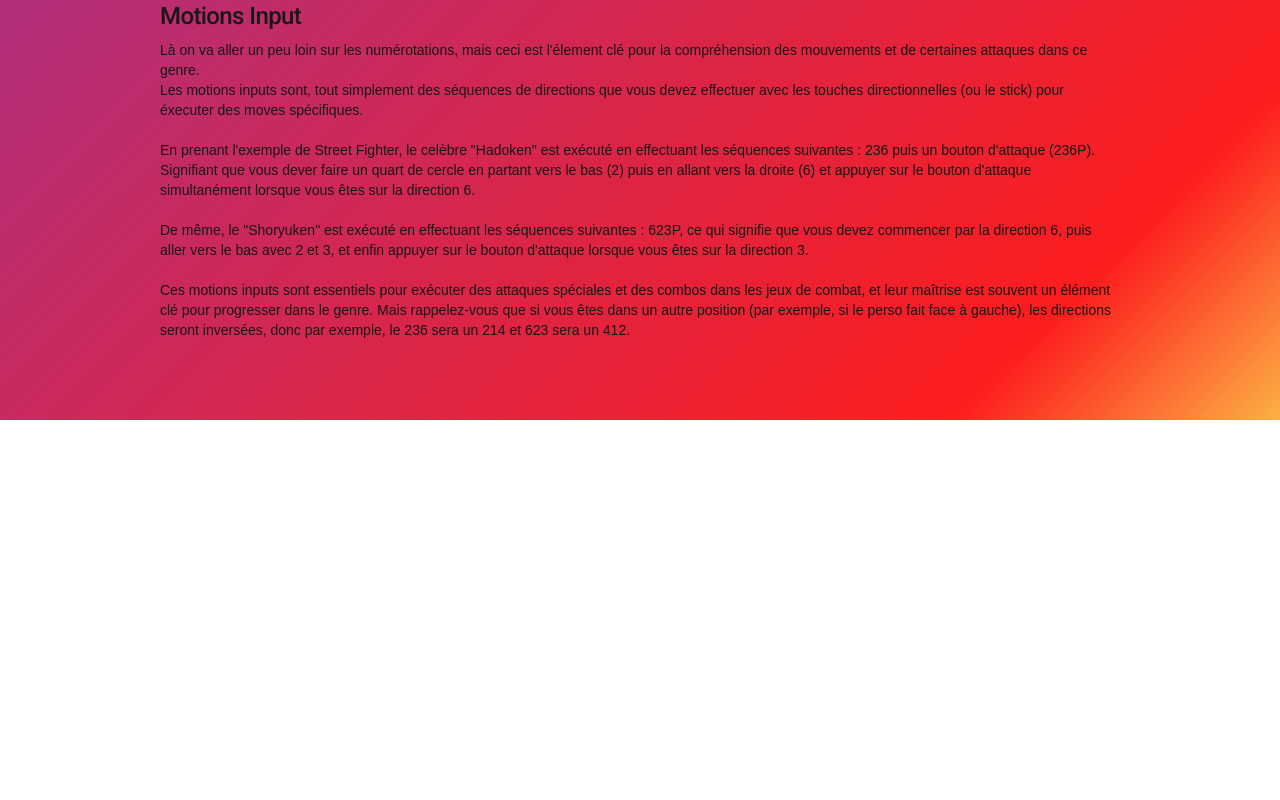
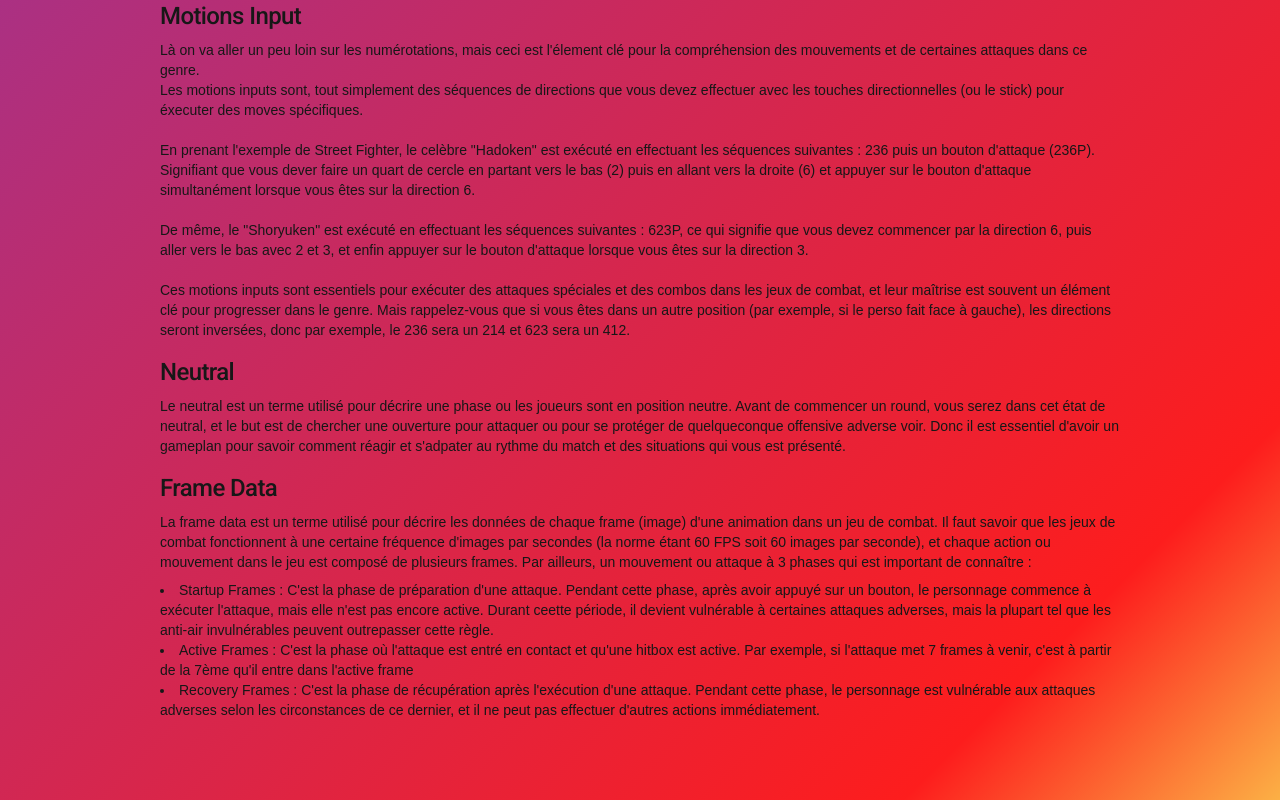
Before and after one commit to ndiayisma/ism-fgc-glossary, a Next.js app: page /beginner_guide in a window 1280 px wide. Shown: the part 821-1621 px from the top of the page. Before the commit the page ends 1241 px from the top, so only its background shows below. Built offline with nearby package versions, Linux system fonts and the light colour scheme; a web font is replaced by a local one.

Commit message:
Neutral & Frame Data

```diff
--- a/app/beginner_guide/page.tsx
+++ b/app/beginner_guide/page.tsx
@@ -14,10 +14,11 @@ export default function BeginnerGuide() {
                         Vous avez besoin d'aide pour comprendre les bases et mécanique du genre et voulez vour surpasser davantage et relevez les défis ?
                         Pas de panique, bien que je sais peu de choses, le but est d'essayer de vous aider à mieux comprendre les termes et mécaniques de base
                         pour que vous puissiez mieux apprécier les jeux de combats et la commu FGC.
-                        <br/><br/>
+                        <br /><br />
                         Par ailleurs, je vais metrre un une sorte de table de matières pour que vous navigiuez sur les définitions si vous voulez y refaire un tour
                         ou si vous voulez juste comprendre un terme en particulier.
                         <br></br>
+
 
                         <h2 className={`${roboto.className} text-2xl font-bold text-white-900 tracking-tight mt-4`}>Numérotation</h2>
                         <p className="mt-2 text-sm text-white-600">
@@ -25,11 +26,11 @@ export default function BeginnerGuide() {
                             (enfin peut être)
                             Si vous avez un clavier, vous avez sûrement des boutons situés tout à droite de 1 à 9, avec des boutons pour les opérations des maths (+, -, *, /),
                             un bouton pour le point (.) et un autre pour le 0.
-                            <br/><br/>
+                            <br /><br />
                             En numérotation, on utilise ces chiffres pour représenter les directions d'un stick de jeu de combat.
                             Le 5 représente la position neutre (stick au repos), tandis que les autres chiffres représentent les différentes directions :
                             Par exemple, 6 signifie avancer vers l'avant si le personnage fait face à droite, ou reculer si le personnage fait face à gauche.
-                            <br/><br/>
+                            <br /><br />
                             Voici une liste des directions associées à chaque chiffre :
                             <ul className="list-disc list-inside mt-2 text-white-600">
                                 <li>1 : Bas-Gauche</li>
@@ -42,7 +43,7 @@ export default function BeginnerGuide() {
                                 <li>8 : Haut</li>
                                 <li>9 : Haut-Droite</li>
                             </ul>
-                            <br/><br/>
+                            <br /><br />
                             Cette numérotation est largement utilisée dans les communautés de jeux de combat pour décrire les mouvements et les attaques,
                             facilitant ainsi la communication entre les joueurs.
                         </p>
@@ -50,22 +51,57 @@ export default function BeginnerGuide() {
                         <h2 className={`${roboto.className} text-2xl font-bold text-white-900 tracking-tight mt-4`}>Motions Input</h2>
                         <p className="mt-2 text-sm text-white-600">
                             Là on va aller un peu loin sur les numérotations, mais ceci est l'élement clé pour la compréhension des mouvements et de certaines attaques dans ce genre.
-                            <br/>
+                            <br />
                             Les motions inputs sont, tout simplement des séquences de directions que vous devez effectuer avec les touches directionnelles (ou le stick) pour éxecuter des moves spécifiques.
-                            <br/><br/>
+                            <br /><br />
                             En prenant l'exemple de Street Fighter, le celèbre "Hadoken" est exécuté en effectuant les séquences suivantes :
                             236 puis un bouton d'attaque (236P). Signifiant que vous dever faire un quart de cercle en partant vers le bas (2)
                             puis en allant vers la droite (6) et appuyer sur le bouton d'attaque
                             simultanément lorsque vous êtes sur la direction 6.
-                            <br/><br/>
+                            <br /><br />
                             De même, le "Shoryuken" est exécuté en effectuant les séquences suivantes : 623P, ce qui signifie que vous devez commencer par la direction 6,
                             puis aller vers le bas avec 2 et 3,
                             et enfin appuyer sur le bouton d'attaque lorsque vous êtes sur la direction 3.
-                            <br/><br/>
+                            <br /><br />
                             Ces motions inputs sont essentiels pour exécuter des attaques spéciales et des combos dans les jeux de combat,
                             et leur maîtrise est souvent un élément clé pour progresser dans le genre. Mais rappelez-vous que si vous êtes dans un autre position (par exemple, si le perso fait face à gauche),
                             les directions seront inversées, donc par exemple, le 236 sera un 214 et 623 sera un 412.
                         </p>
+
+                        <h2 className={`${roboto.className} text-2xl font-bold text-white-900 tracking-tight mt-4`}>Neutral</h2>
+                        <p className="mt-2 text-sm text-white-600">Le neutral est un terme utilisé pour décrire une phase ou les joueurs sont en position neutre.
+                            Avant de commencer un round, vous serez dans cet état de neutral, et le but est de chercher une ouverture pour attaquer
+                            ou pour se protéger de quelqueconque offensive adverse voir.
+                            Donc il est essentiel d'avoir un gameplan pour savoir comment réagir et s'adpater au rythme du match et des situations qui vous est présenté.
+                        </p>
+
+                        <h2 className={`${roboto.className} text-2xl font-bold text-white-900 tracking-tight mt-4`}>Frame Data</h2>
+                        <p className="mt-2 text-sm text-white-600">La frame data est un terme utilisé pour décrire
+                            les données de chaque frame (image) d'une animation dans un jeu de combat.
+                            Il faut savoir que les jeux de combat fonctionnent à une
+                            certaine fréquence d'images par secondes (la norme étant 60 FPS soit 60 images par seconde),
+                            et chaque action ou mouvement dans le jeu est composé de plusieurs frames.
+                            Par ailleurs, un mouvement ou attaque à 3 phases qui est important de connaître :
+                        </p>
+                        <ul className="list-disc list-inside mt-2 text-white-600">
+                            <li>Startup Frames : C'est la phase de préparation d'une attaque.
+                                Pendant cette phase, après avoir appuyé sur un bouton,
+                                le personnage commence à exécuter l'attaque,
+                                mais elle n'est pas encore active.
+                                Durant ceette période, il devient vulnérable à certaines attaques adverses,
+                                mais la plupart tel que les anti-air
+                                invulnérables peuvent outrepasser cette règle.
+                            </li>
+                            <li>Active Frames : C'est la phase où l'attaque est entré en contact et
+                                qu'une hitbox est active. Par exemple, si l'attaque met 7 frames à venir,
+                                c'est à partir de la 7ème qu'il entre dans l'active frame
+                            </li>
+                            <li>Recovery Frames : C'est la phase de récupération après l'exécution d'une attaque.
+                                Pendant cette phase, le personnage est vulnérable aux attaques adverses
+                                selon les circonstances de ce dernier,
+                                et il ne peut pas effectuer d'autres actions immédiatement.
+                            </li>
+                        </ul>
                     </p>
                 </div>
             </div>
```
